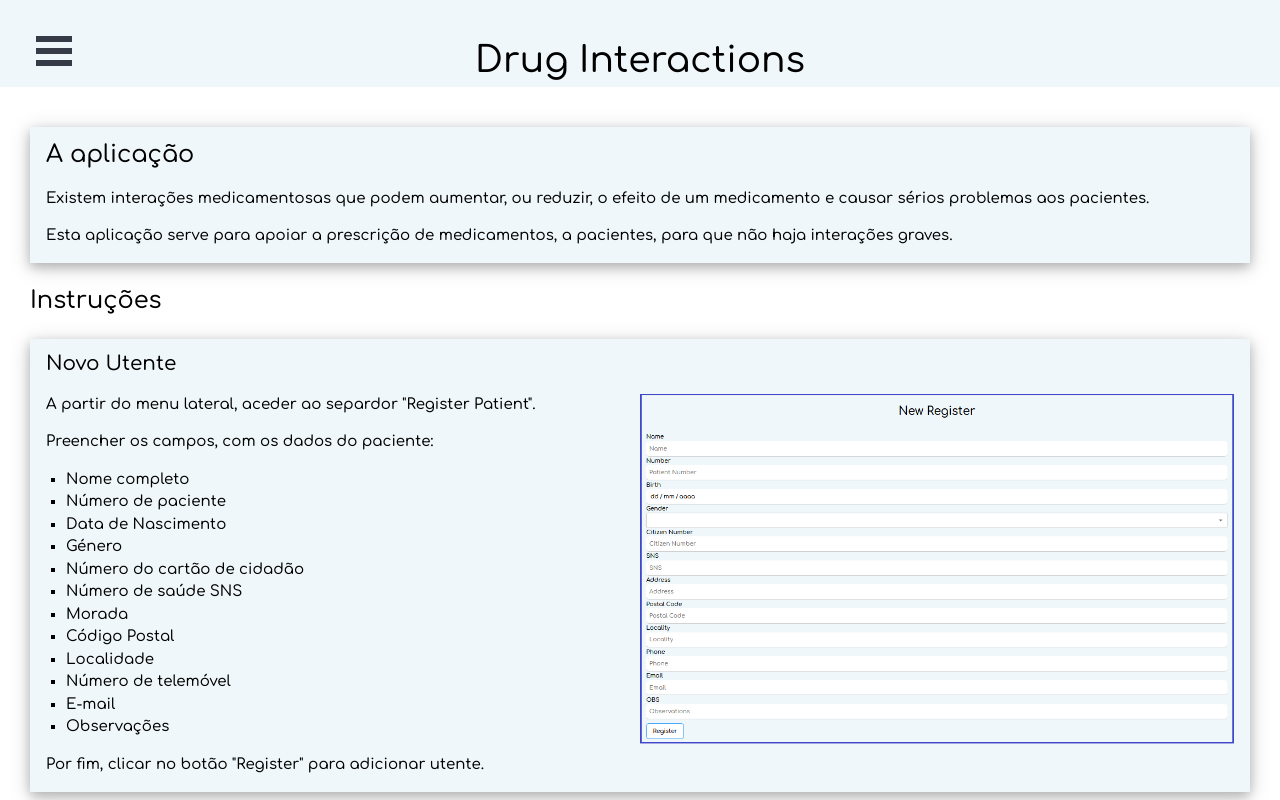
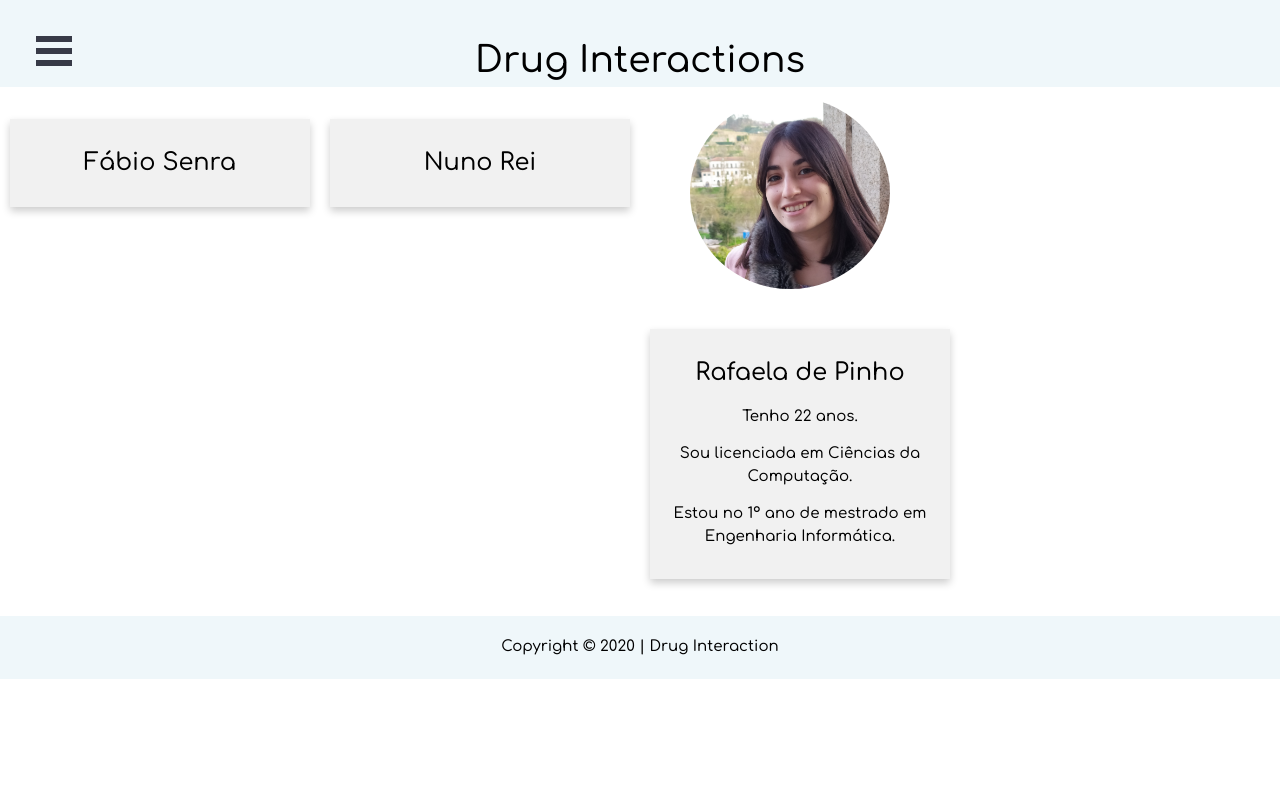
Before and after one commit to NunoRei/LEI_2020, a React (Create React App) app in the folder frontend/: page /about in a window 1280 px wide. Shown: the top 800 px of the page. Built offline with nearby package versions, Linux system fonts and the light colour scheme; a web font is replaced by a local one.

Commit message:
About us

```diff
--- a/frontend/src/App.css
+++ b/frontend/src/App.css
@@ -128,3 +128,41 @@ h1,h2,h3,h4,h5{
 .inputfile + label:hover {
   background-color: rgb(250, 250, 250);
 }
+
+
+/* Float four columns side by side */
+.column {
+  float: left;
+  width: 25%;
+  padding: 0 10px;
+}
+
+/* Remove extra left and right margins, due to padding */
+.row {
+  align-content: center;
+  margin: auto;
+}
+
+/* Clear floats after the columns */
+.row:after {
+  content: "";
+  display: table;
+  clear: both;
+}
+
+/* Responsive columns */
+@media screen and (max-width: 600px) {
+  .column {
+    width: 100%;
+    display: auto;
+    margin-bottom: 20px;
+  }
+}
+
+/* Style the counter cards */
+.card {
+  box-shadow: 0 4px 8px 0 rgba(0, 0, 0, 0.2);
+  padding: 16px;
+  text-align: center;
+  background-color: #f1f1f1;
+}
--- a/frontend/src/App.js
+++ b/frontend/src/App.js
@@ -24,7 +24,7 @@ class App extends Component {
         <Switch>
           <Route path="/utente" component={Utente} />
           <Route path="/addUtente" component={AddUtente} />
-          <Route path="/sobre" component={Info} />
+          <Route path="/about" component={Info} />
           <Route path="/receita" component={Receita} />
           <Route path="/" component={Home} />
         </Switch>
--- a/frontend/src/components/Footer.js
+++ b/frontend/src/components/Footer.js
@@ -3,7 +3,7 @@ import React from 'react';
 function Footer()
 {
     return (
-        <div className= "footer">
+        <div className= "footer" style={{marginTop: 37}}>
                 <p>Copyright © 2020 | Drug Interaction</p>
         </div>
 
--- a/frontend/src/components/Info.js
+++ b/frontend/src/components/Info.js
@@ -1,12 +1,36 @@
 import React, { Component } from 'react';
+import MediaCard from './card';
 
-class Info extends Component
-{
+
+let textRafaela = ["Tenho 22 anos.", "Sou licenciada em Ciências da Computação.",
+"Estou no 1º ano de mestrado em Engenharia Informática." ]
+
+class Info extends Component {
+
+    state = {
+        Names:["Rafaela de Pinho", "Fábio Senra","Nuno Rei"],
+        TextRafaela: textRafaela,
+        TextFabio: [],
+        TextNuno: []
+    };
+
+
     render () {
         return(
-        <div>
-            <h3>Quem somos</h3>
-        </div>
+            <div class="row">
+                <div class="column">
+                    <img alt="" />
+                    <MediaCard name={this.state.Names[1]} text={this.state.TextFabio}/>
+                </div>
+                <div class="column">
+                    <img alt="" />
+                    <MediaCard name={this.state.Names[2]} text={this.state.TextNuno}/>
+                </div>
+                <div class="column">
+                    <img alt="" src={require('../img/rafaela.jpg')} style={{marginLeft:'40px',marginBottom: '40px', width: "200px"}} class = "w3-center w3-circle" />
+                    <MediaCard name={this.state.Names[0]} text={this.state.TextRafaela}/>
+                </div>
+            </div>
         );
     }
 }
--- a/frontend/src/components/Sidebar.js
+++ b/frontend/src/components/Sidebar.js
@@ -28,7 +28,7 @@ class Sidebar extends Component {
                 <Link to="/" style={{ textDecoration: 'none' }}><i class="fa fa-home" /> Home</Link>,
                 <Link to="/addUtente" style={{ textDecoration: 'none' }}><i class="fa fa-user-plus"/> Adicionar Utente</Link>,
                 <Link to="/utente" style={{ textDecoration: 'none' }}><i class="fa fa-user"/> Utente</Link>,
-                <Link to="/sobre" style={{ textDecoration: 'none' }}><i class="fa fa-info-circle"/> About us</Link>,
+                <Link to="/about" style={{ textDecoration: 'none' }}><i class="fa fa-info-circle"/> About us</Link>,
                 'Contactos',
                 ]}
                 titleStyle     =  {{backgroundColor: '#009BCE'}}
--- /dev/null
+++ b/frontend/src/components/card.js
@@ -0,0 +1,13 @@
+import React from 'react';
+
+
+export default function MediaCard(props){
+
+
+  return (
+    <div class="card">
+        <h3>{props.name}</h3>
+        {props.text.map(frase =>(<p>{frase}</p>))}
+    </div>
+  );
+}
```
Also changed, not shown: frontend/src/components/UtenteSearch.js (+2 -18 lines), frontend/src/components/1.jpg (added), frontend/src/img/rafaela.jpg (added).
